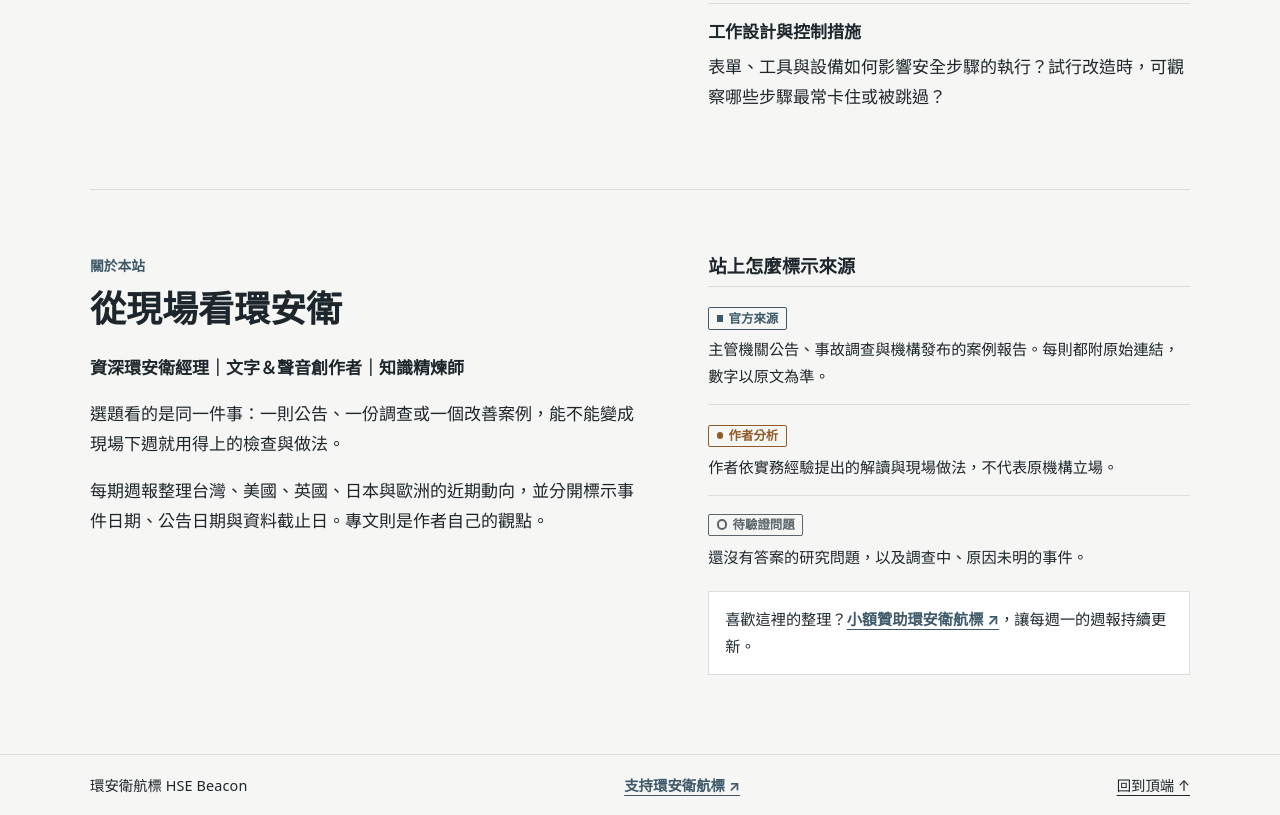
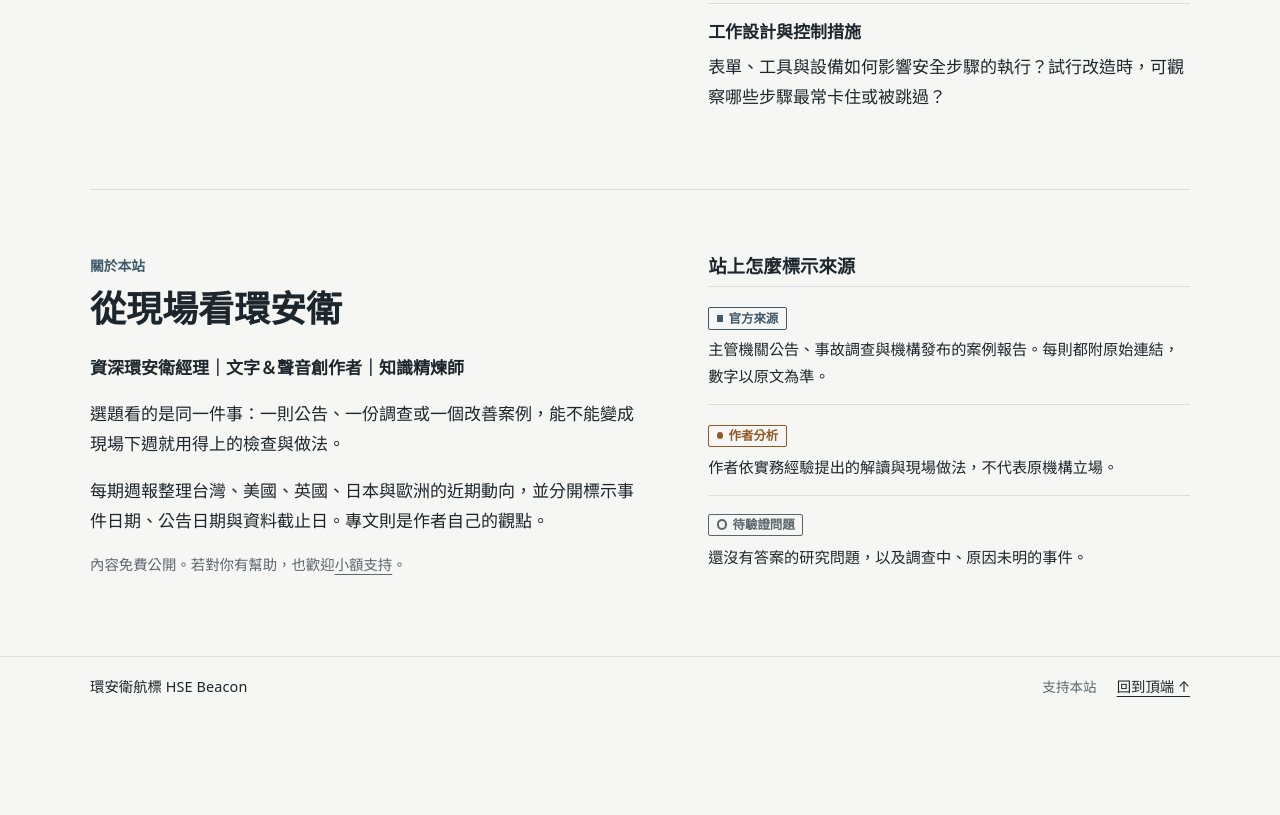
Before and after one commit to rockfear/hsebeacon, a plain HTML site: page index.html in a window 1280 px wide. Shown: the part 2427-3242 px from the top of the page. After the commit the page ends 3144 px from the top, so only its background shows below. Drawn offline with Linux system fonts and the light colour scheme; animation ran at ten frames a second.

Commit message:
贊助入口改為低調呈現：關於本站一行灰字、頁尾「支持本站」
Co-Authored-By: Claude Opus 5.5 <noreply@anthropic.com>
Claude-Session: https://claude.ai/code/session_01SVsE2dbgzzbPVGrzuVEbdV

```diff
--- a/index.html
+++ b/index.html
@@ -164,6 +164,7 @@
         <p><strong>資深環安衛經理｜文字＆聲音創作者｜知識精煉師</strong></p>
         <p>選題看的是同一件事：一則公告、一份調查或一個改善案例，能不能變成現場下週就用得上的檢查與做法。</p>
         <p>每期週報整理台灣、美國、英國、日本與歐洲的近期動向，並分開標示事件日期、公告日期與資料截止日。專文則是作者自己的觀點。</p>
+        <p class="aside">內容免費公開。若對你有幫助，也歡迎<a href="https://portaly.cc/rockfear/support" rel="noopener">小額支持</a>。</p>
       </div>
       <div>
         <h3>站上怎麼標示來源</h3>
@@ -172,14 +173,13 @@
           <li><span class="src analysis">作者分析</span><p>作者依實務經驗提出的解讀與現場做法，不代表原機構立場。</p></li>
           <li><span class="src open">待驗證問題</span><p>還沒有答案的研究問題，以及調查中、原因未明的事件。</p></li>
         </ul>
-        <p class="support-box">喜歡這裡的整理？<a href="https://portaly.cc/rockfear/support" rel="noopener">小額贊助環安衛航標 ↗</a>，讓每週一的週報持續更新。</p>
       </div>
     </section>
   </div>
 </main>
 
 <footer class="site-foot">
-  <div class="wrap bar"><span>環安衛航標 <span lang="en">HSE Beacon</span></span><a class="support-link" href="https://portaly.cc/rockfear/support" rel="noopener">支持環安衛航標 ↗</a><a href="#main">回到頂端 ↑</a></div>
+  <div class="wrap bar"><span>環安衛航標 <span lang="en">HSE Beacon</span></span><a class="support-link" href="https://portaly.cc/rockfear/support" rel="noopener">支持本站</a><a href="#main">回到頂端 ↑</a></div>
 </footer>
 <script src="beacon3d.js" defer></script>
 </body>
--- a/style.css
+++ b/style.css
@@ -223,9 +223,10 @@ img,canvas{max-width:100%}
 :root[data-theme="dark"] .st.wait{color:var(--amber)}
 @media (max-width:700px){.tracks>div{grid-template-columns:1fr;gap:.15rem}.tracks-head{display:none!important}}
 
-.support-link{color:var(--tag);font-weight:700}
-.support-box{margin-top:1.25rem;padding:.9rem 1rem;border:1px solid var(--line);background:var(--card);font-size:.95rem}
-.support-box a{color:var(--tag);font-weight:700}
+.support-link{margin-inline-start:auto;color:var(--muted);font-size:.85rem;text-decoration:none}
+.support-link:hover{text-decoration:underline}
+.aside{color:var(--muted);font-size:.9rem}
+.aside a{color:inherit}
 .site-foot{border-top:1px solid var(--line);font-size:.9rem;margin-top:clamp(2rem,5vw,3.5rem)}
 .shelf:last-child{border-bottom:0}
 main:has(.shelf:last-child)+.site-foot{margin-top:0}
```
Also changed, not shown: article-01.html (+1 -1 lines), article-02.html (+1 -1 lines), issue-01.html (+1 -1 lines), issue-02.html (+1 -1 lines), issue-03.html (+1 -1 lines).
